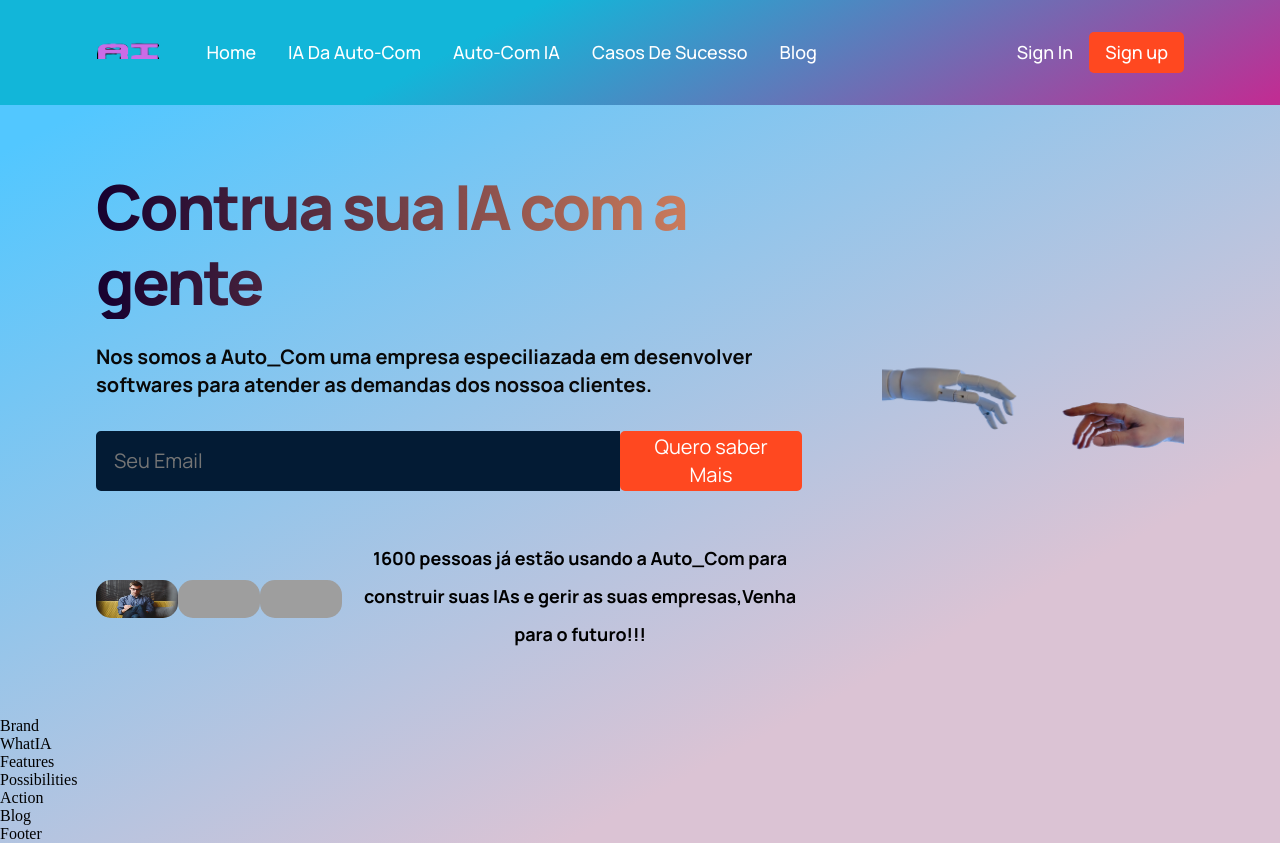
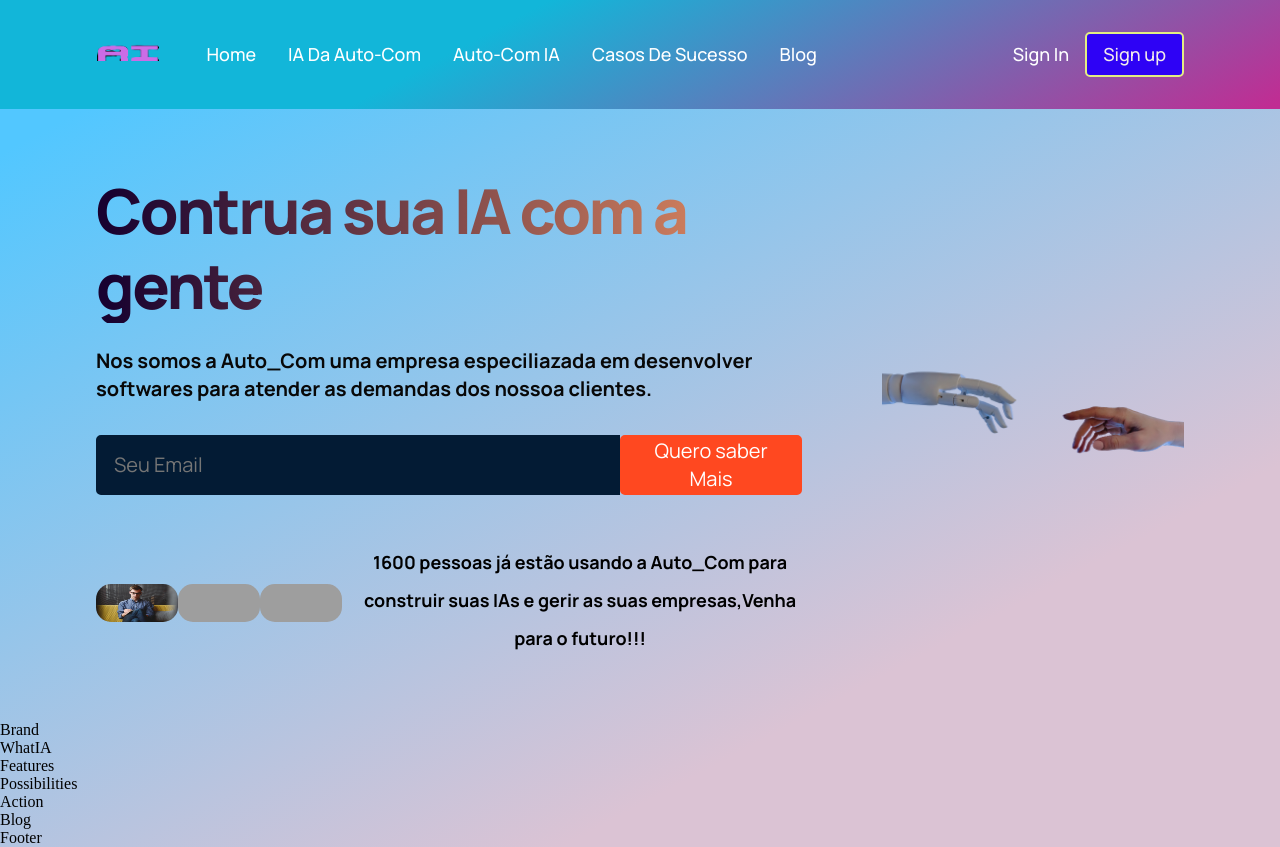
Before and after one commit to Benevanio/Hazy_tech, a React (Create React App) app: page / in a window 1280 px wide. In both pictures the pointer is over the button "Sign up". Built offline with nearby package versions, Linux system fonts and the light colour scheme; grey boxes are pictures that could not be loaded.

Commit message:
Hover for button

```diff
--- a/src/containers/header/Header.css
+++ b/src/containers/header/Header.css
@@ -75,7 +75,11 @@
     border-top-right-radius: 5px;
     border-bottom-right-radius: 5px;
 }
-
+button:hover {
+    background: #2e02f5;
+    border: 2px solid #e3ee83;
+    color: rgb(241, 234, 234);
+}
 .AI__header-content__people {
     width: 100%;
     display: flex;
--- a/src/containers/header/Header.jsx
+++ b/src/containers/header/Header.jsx
@@ -14,7 +14,6 @@ const Header = () => {
       <p>
         Nos somos a Auto_Com  uma empresa especiliazada em desenvolver softwares para atender as demandas dos nossoa clientes.
       </p>
-
       <div className="AI__header-content__input">
         <input type="email" placeholder="Seu Email" />
         <button type="button">Quero saber Mais</button>
```
